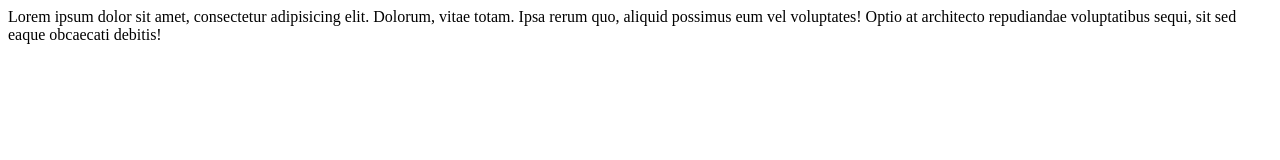
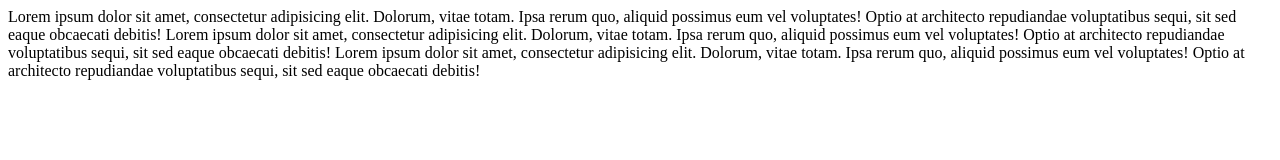
Before and after one commit to MariaRoda/floristeria, a plain HTML site: page index.html in a window 1280 px wide. Drawn offline with Linux system fonts and the light colour scheme.

Commit message:
Update index.html

```diff
--- a/index.html
+++ b/index.html
@@ -6,5 +6,7 @@
 </head>
 <body>
 	Lorem ipsum dolor sit amet, consectetur adipisicing elit. Dolorum, vitae totam. Ipsa rerum quo, aliquid possimus eum vel voluptates! Optio at architecto repudiandae voluptatibus sequi, sit sed eaque obcaecati debitis!
+	Lorem ipsum dolor sit amet, consectetur adipisicing elit. Dolorum, vitae totam. Ipsa rerum quo, aliquid possimus eum vel voluptates! Optio at architecto repudiandae voluptatibus sequi, sit sed eaque obcaecati debitis!
+	Lorem ipsum dolor sit amet, consectetur adipisicing elit. Dolorum, vitae totam. Ipsa rerum quo, aliquid possimus eum vel voluptates! Optio at architecto repudiandae voluptatibus sequi, sit sed eaque obcaecati debitis!
 </body>
 </html>
```
